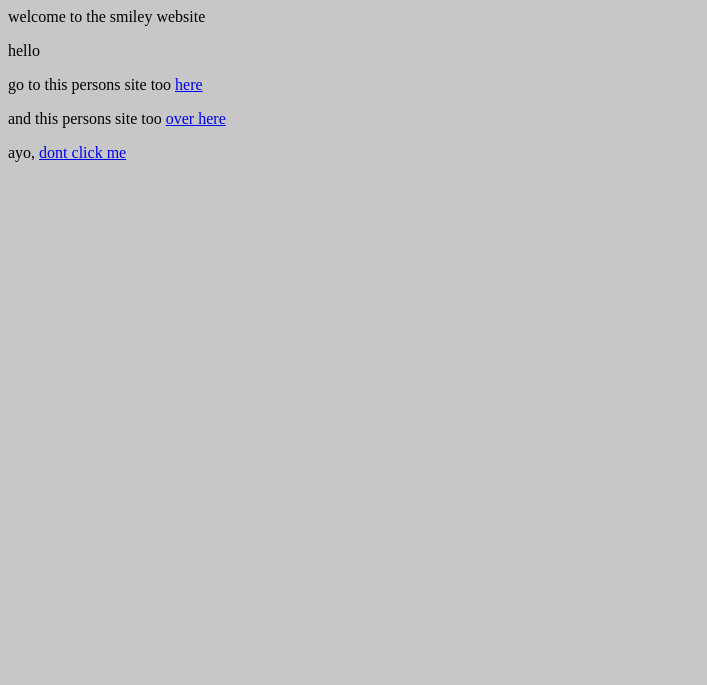
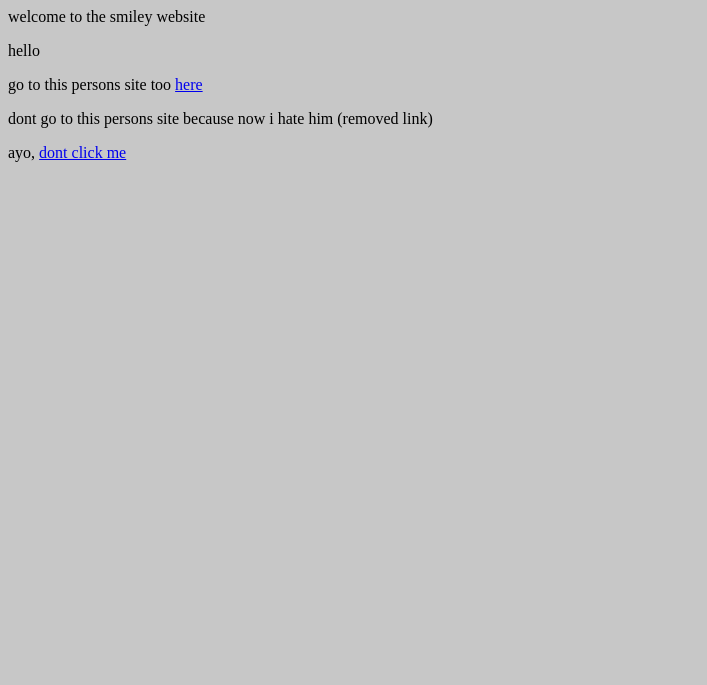
Before and after one commit to uhokay4/uhokay4.github.io, a plain HTML site: page index.htm in a window 1280 px wide. Shown: the top 685 px of the page, without its empty margins (0-707 px from the left). Drawn offline with Linux system fonts and the light colour scheme.

Commit message:
Update index.htm

```diff
--- a/index.htm
+++ b/index.htm
@@ -5,7 +5,7 @@ background: #c7c7c7;
 <p>welcome to the smiley website</p>
 <p>hello</p>
 <p>go to this persons site too <a href=https://superkamekarea.github.io/index.htm>here</a></p>
-<p>and this persons site too <a href=https://smqap.wittnet.net>over here</a></p>
+<p>dont go to this persons site because now i hate him (removed link)</p>
 <p>ayo, <a href=ms-calculator://>dont click me</a></p>
 <p>&nbsp;</p>
 <p>&nbsp;</p>
```
